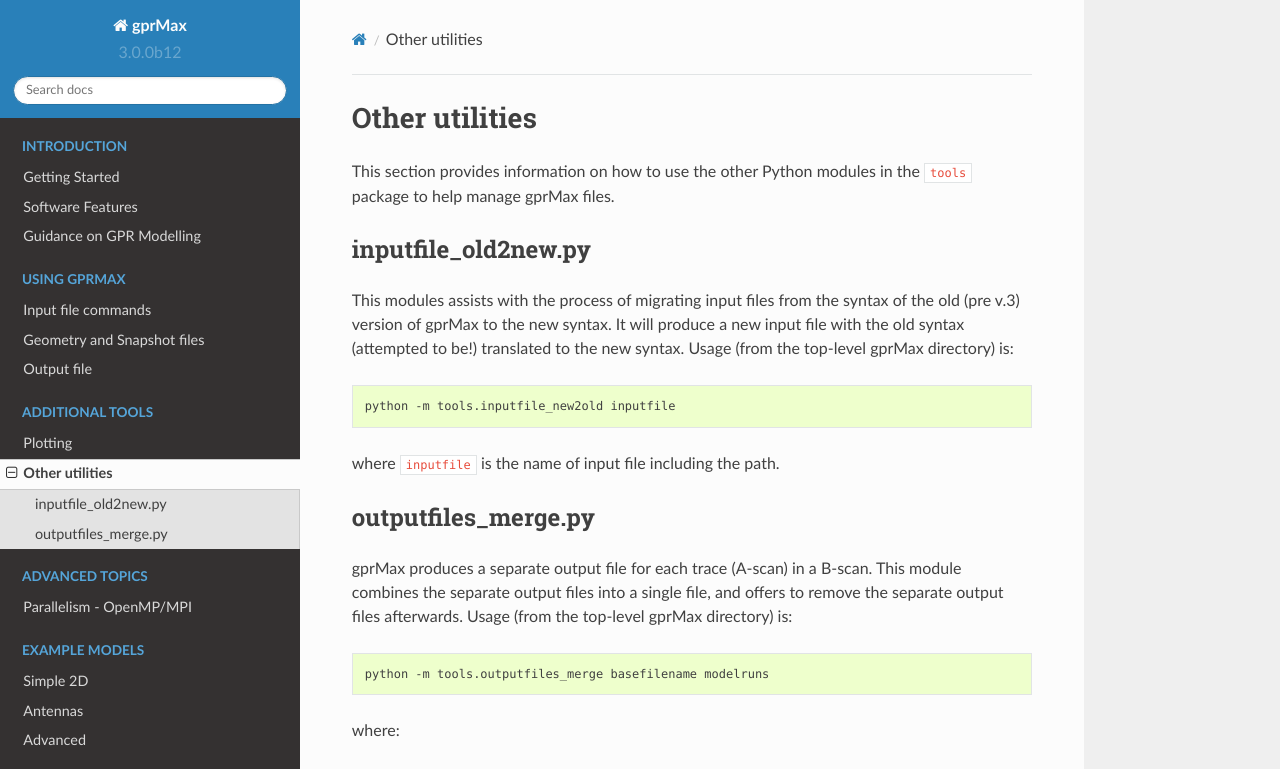
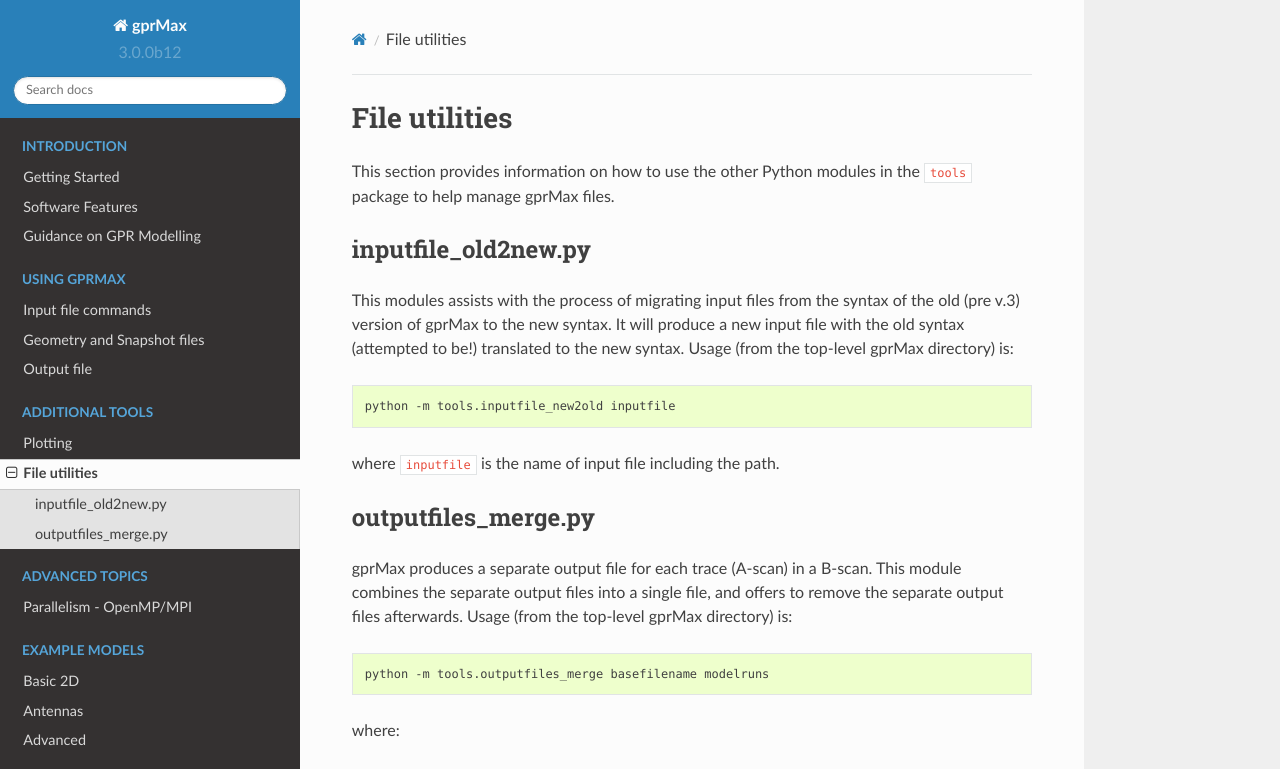
Before and after one commit to gprMax/gprMax, a Sphinx documentation site: the page built from docs/source/utils.rst, in a window 1280 px wide and 1055 px high. Shown: the top 769 px of the window. Built offline with Sphinx 7.4.7 and the Read the Docs theme 2.0.0, drawn with Linux system fonts in a browser that asks for light colours.

Commit message:
Updates to structure.

```diff
--- a/docs/source/examples_advanced.rst
+++ b/docs/source/examples_advanced.rst
@@ -11,7 +11,7 @@
 
 This example demonstrates how to build a more realistic soil model using a stochastic distribution of dielectric properties. A mixing model for soils proposed by Peplinski (http://dx.doi.org/10.1109/36.387598) is used to define a series of dispersive material properties for the soil.
 
-.. literalinclude:: models/heterogeneous_soil.in
+.. literalinclude:: ../../user_models/heterogeneous_soil.in
     :language: none
     :linenos:
 
--- a/docs/source/examples_simple_2D.rst
+++ b/docs/source/examples_simple_2D.rst
@@ -1,6 +1,6 @@
-*********
-Simple 2D
-*********
+********
+Basic 2D
+********
 
 This section provides some general example models in 2D that demonstrate how to use certain features of gprMax. Each example comes with an input file which you can download and run.
 
--- a/docs/source/utils.rst
+++ b/docs/source/utils.rst
@@ -1,8 +1,8 @@
 .. _utils:
 
-***************
-Other utilities
-***************
+**************
+File utilities
+**************
 
 This section provides information on how to use the other Python modules in the ``tools`` package to help manage gprMax files.
 
```
Also changed, not shown: other parts of docs/source/examples_simple_2D.rst (+4 -4 lines), docs/source/examples_antennas.rst (+8 -8 lines), 11 other files.
